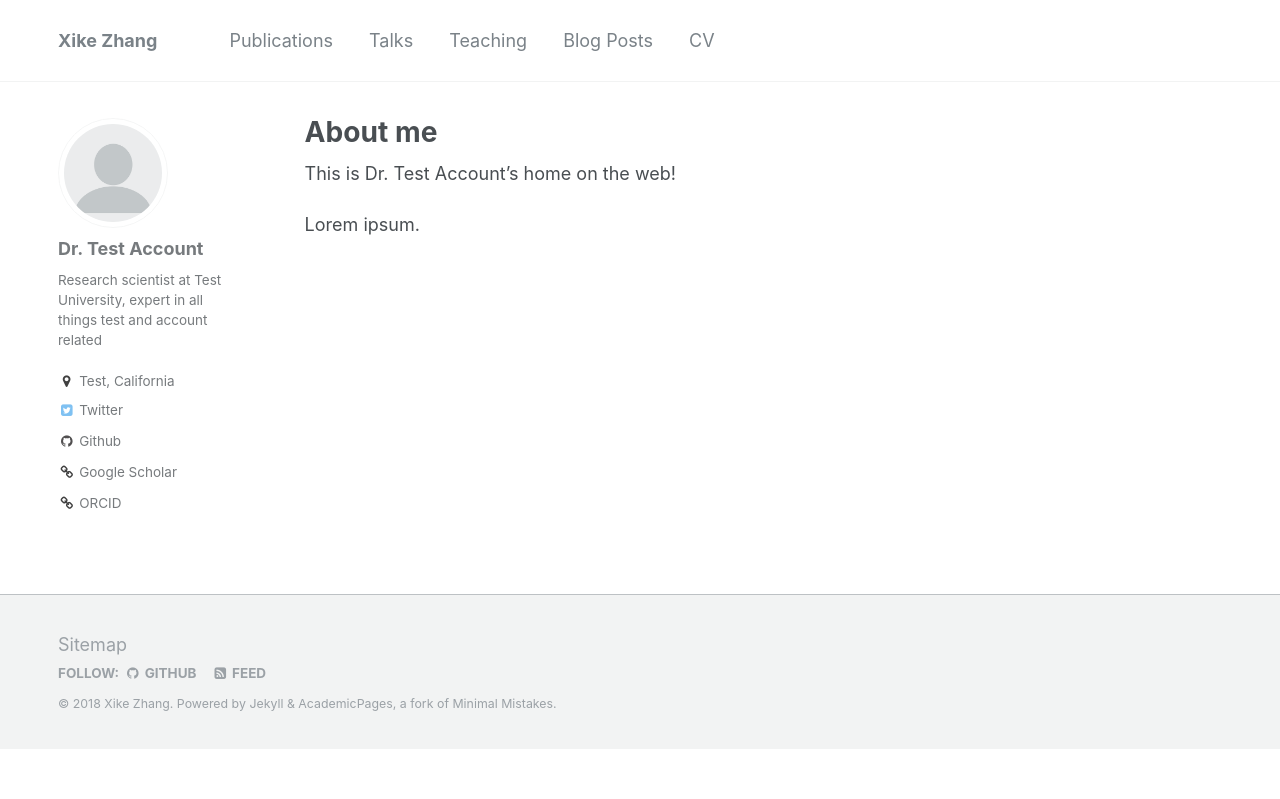
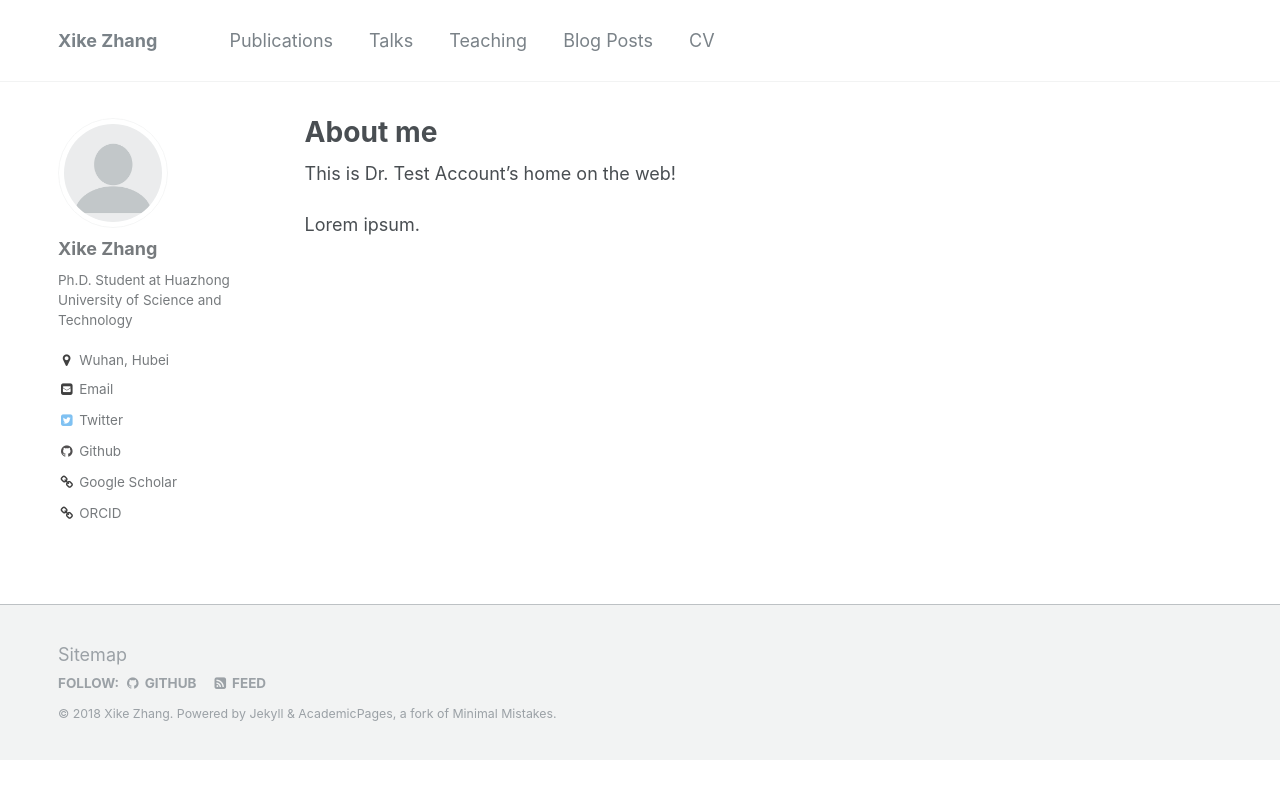
Before and after one commit to kokocheung/XikeZhang.github.io, a Jekyll site: the page built from _pages/about.md, in a window 1280 px wide. Shown: the top 799 px of the page. Built offline with Jekyll 4.4.1, drawn with Linux system fonts in a browser that asks for light colours.

Commit message:
Update _config.yml

```diff
--- a/_config.yml
+++ b/_config.yml
@@ -11,7 +11,7 @@ title                    : "Xike Zhang"
 title_separator          : "-"
 name                     : &name "Xike Zhang"
 description              : &description "Ph.D. Student at Huazhong University of Science and Technology"
-url                      : https://kokocheung.github.io/cv/ # the base hostname & protocol for your site e.g. "https://mmistakes.github.io"
+url                      : https://kokocheung.github.io/cv # the base hostname & protocol for your site e.g. "https://mmistakes.github.io"
 baseurl                  : "" # the subpath of your site, e.g. "/blog"
 repository               : "kokocheung.github.io"
 teaser                   :  # filename of teaser fallback teaser image placed in /images/, .e.g. "500x300.png"
@@ -77,13 +77,13 @@ analytics:
 
 # Site Author
 author:
-  name             : "Dr. Test Account"
+  name             : "Xike Zhang"
   avatar           : "profile.png"
-  bio              : "Research scientist at Test University, expert in all things test and account related"
-  location         : "Test, California"
+  bio              : "Ph.D. Student at Huazhong University of Science and Technology"
+  location         : "Wuhan, Hubei"
   employer         :
   googlescholar    : "http://scholar.google.com/this-is-a-test"
-  email            :
+  email            : "koko@hust.edu.cn"
   uri              :
   bitbucket        :
   codepen          :
@@ -97,7 +97,7 @@ author:
   instagram        :
   lastfm           :
   linkedin         :
-  orcid            : "http://orcid.org/testaccount"
+  orcid            : "http://orcid.org/0000-0003-1777-0530"
   pinterest        :
   soundcloud       :
   stackoverflow    : # http://stackoverflow.com/users/123456/username
```
